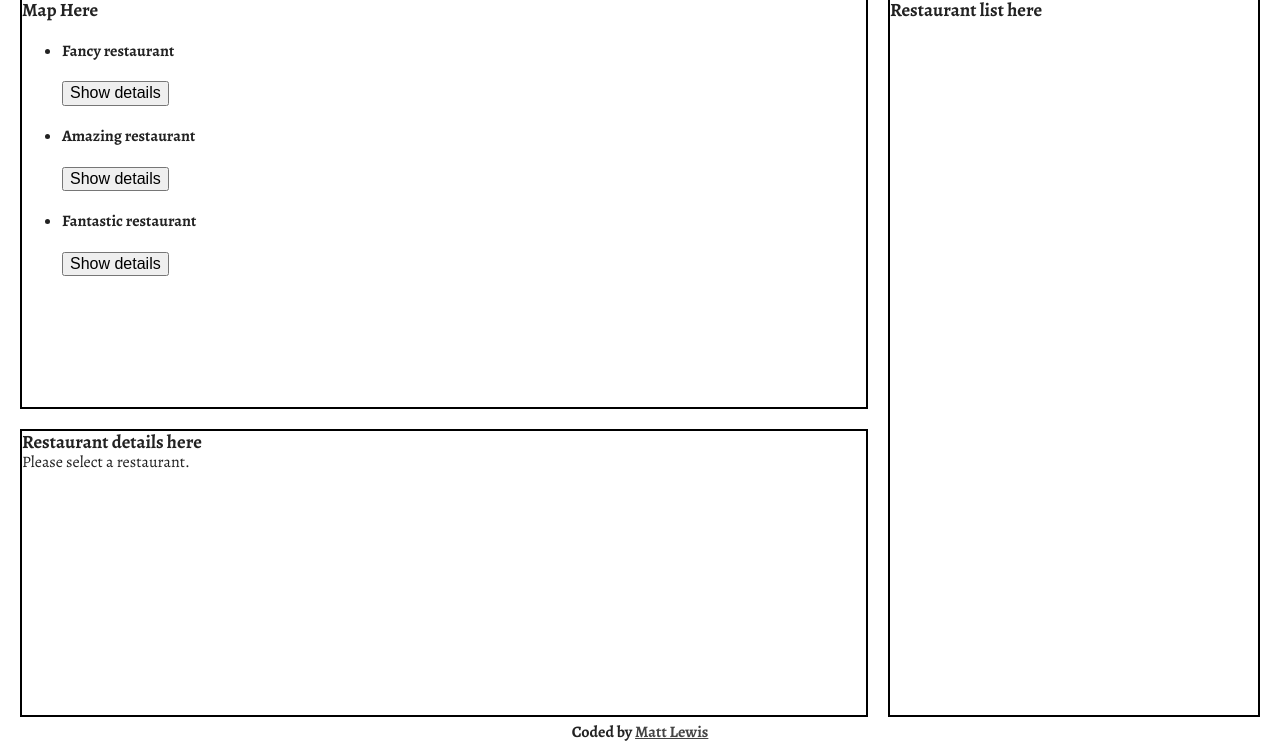
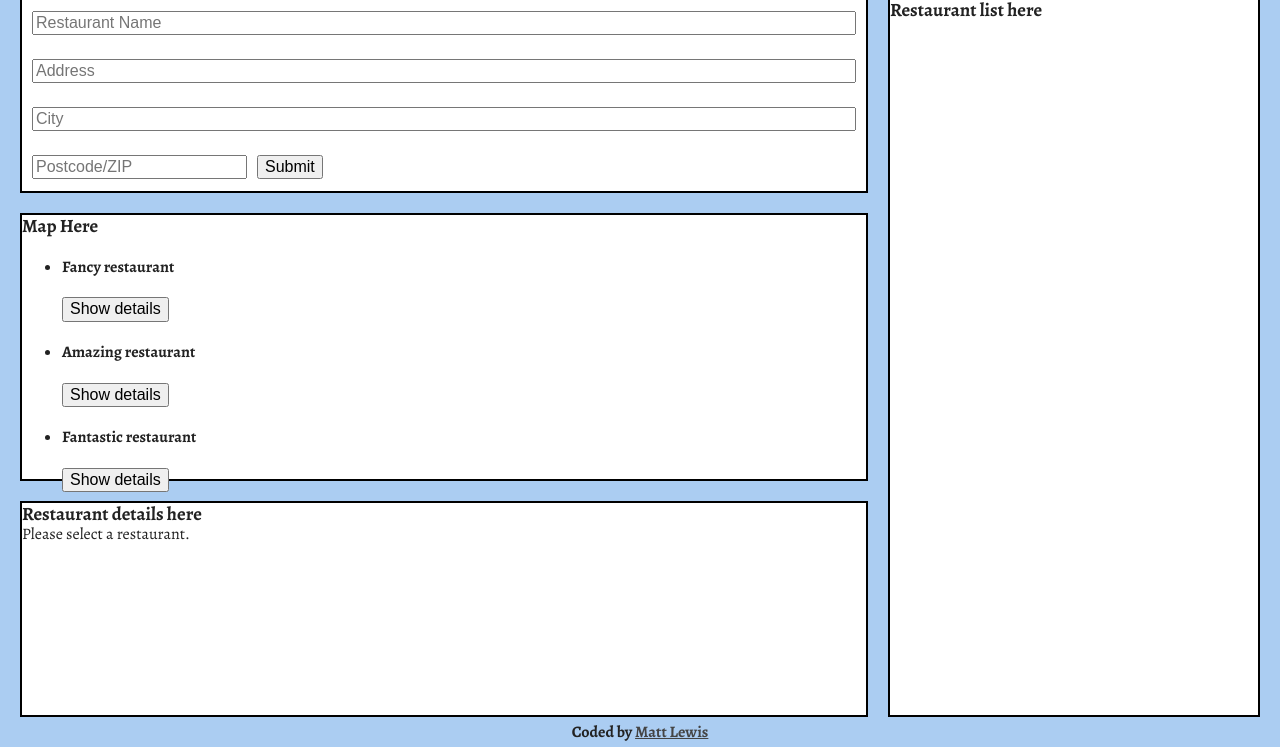
Before and after one commit to matt2112/restaurant-finder, a React app: page / in a window 1280 px wide. Shown: the part 53-800 px from the top of the page. Built offline with nearby package versions, Linux system fonts and the light colour scheme.

Commit message:
add search form container and corresponding action creator

```diff
--- /dev/null
+++ b/src/js/actions/search_restaurants.js
@@ -0,0 +1,9 @@
+export const SEARCH_RESTAURANTS = 'SEARCH';
+
+export function searchRestaurants(request) {
+    console.log(request);
+    return {
+        type: SEARCH_RESTAURANTS,
+        payload: request
+    }
+}
--- a/src/js/components/app.js
+++ b/src/js/components/app.js
@@ -3,6 +3,7 @@ import React, { Component } from 'react';
 import Map from '../containers/map';
 import RestaurantDetails from '../containers/restaurant_details';
 import RestaurantList from '../containers/restaurant_list';
+import SearchForm from '../containers/search_form';
 
 class App extends Component {
 
@@ -11,6 +12,7 @@ class App extends Component {
             <div className="wrapper">
                 <h1 className="title">Restaurant Finder</h1>
                 <div className="main">
+                    <SearchForm />
                     <Map />
                     <RestaurantDetails />
                     <RestaurantList />
--- a/src/js/containers/map.js
+++ b/src/js/containers/map.js
@@ -20,7 +20,7 @@ class Map extends Component {
 
     render() {
         return (
-            <div className="map">
+            <div className="map container">
                 <h3>Map Here</h3>
                 <ul>
                     {this.displayRestaurants()}
--- a/src/js/containers/restaurant_details.js
+++ b/src/js/containers/restaurant_details.js
@@ -15,14 +15,14 @@ class RestaurantDetails extends Component {
 
         if (!this.props.restaurant) {
             return (
-                <div className="details">
+                <div className="details container">
                     <h3>Restaurant details here</h3>
                     <p>Please select a restaurant.</p>
                 </div>
             );
         }
         return (
-            <div className="details">
+            <div className="details container">
                 <h3>Restaurant details here</h3>
                 <p>{this.props.restaurant.name}</p>
                 <p>{this.props.restaurant.address}</p>
--- a/src/js/containers/restaurant_list.js
+++ b/src/js/containers/restaurant_list.js
@@ -16,7 +16,7 @@ class RestaurantList extends Component {
 
     render() {
         return (
-            <div className="list">
+            <div className="list container">
                 <h3>Restaurant list here</h3>
                 <p>{this.renderList()}</p>
             </div>
--- /dev/null
+++ b/src/js/containers/search_form.js
@@ -0,0 +1,47 @@
+import React, { Component } from 'react';
+import { bindActionCreators } from 'redux';
+import { connect } from 'react-redux';
+
+import { searchRestaurants } from '../actions/search_restaurants';
+
+class SearchForm extends Component {
+    constructor(props) {
+        super(props);
+
+        this.state = {
+            name: '',
+            address: '',
+            city: '',
+            postcode: ''
+        };
+
+        this.submitData = this.submitData.bind(this);
+    }
+
+    submitData(event) {
+        // Stop page from refreshing.
+        event.preventDefault();
+        this.props.searchRestaurants(this.state);
+        this.setState({ name: '', address: '', city: '', postcode: '' });
+    }
+
+    render() {
+        return (
+            <form className="form container" onSubmit={this.submitData}>
+                <input type="text" placeholder="Restaurant Name" value={this.state.name} onChange={(event) => this.setState({ name: event.target.value })} />
+                <input type="text" placeholder="Address" value={this.state.address} onChange={(event) => this.setState({ address: event.target.value })} />
+                <input type="text" placeholder="City" value={this.state.city} onChange={(event) => this.setState({ city: event.target.value })} />
+                <div>
+                    <input type="text" placeholder="Postcode/ZIP" value={this.state.postcode} onChange={(event) => this.setState({ postcode: event.target.value })} />
+                    <button type="submit">Submit</button>
+                </div>
+            </form>
+        );
+    }
+}
+
+function mapDispatchToProps(dispatch) {
+    return bindActionCreators({ searchRestaurants }, dispatch);
+}
+
+export default connect(null, mapDispatchToProps)(SearchForm);
--- a/src/sass/styles.scss
+++ b/src/sass/styles.scss
@@ -18,6 +18,7 @@ h1, h2, h3, p {
 
 #app, .wrapper {
     height: 100%;
+    background-color: #abcdf2;
 }
 
 .title {
@@ -27,6 +28,7 @@ h1, h2, h3, p {
 }
 
 .main {
+    // Subtract height of title and footer.
     height: calc(100% - 80px);
     width: 100%;
     margin: 0 auto;
@@ -37,20 +39,38 @@ h1, h2, h3, p {
     }
     display: flex;
     flex-flow: column wrap;
-    div {
-        border: 2px solid black;
+}
+
+// Class also applies to form component.
+.container {
+    background-color: #fff;
+    border: 2px solid black;
+}
+
+.form {
+    // Subtract margins from dimensions.
+    height: calc(30% - 20px);
+    width: calc(70% - 20px);
+    margin-right: 20px;
+    margin-bottom: 20px;
+    display: flex;
+    flex-direction: column;
+    justify-content: space-around;
+    input {
+        margin: 10px;
     }
 }
 
 .map {
-    height: calc(60% - 20px);
+    // Subtract margins from dimensions.
+    height: calc(40% - 20px);
     width: calc(70% - 20px);
     margin-right: 20px;
     margin-bottom: 20px;
 }
 
 .details {
-    height: 40%;
+    height: 30%;
     width: calc(70% - 20px);
     margin-right: 20px;
 }
```
Also changed, not shown: README.md.
